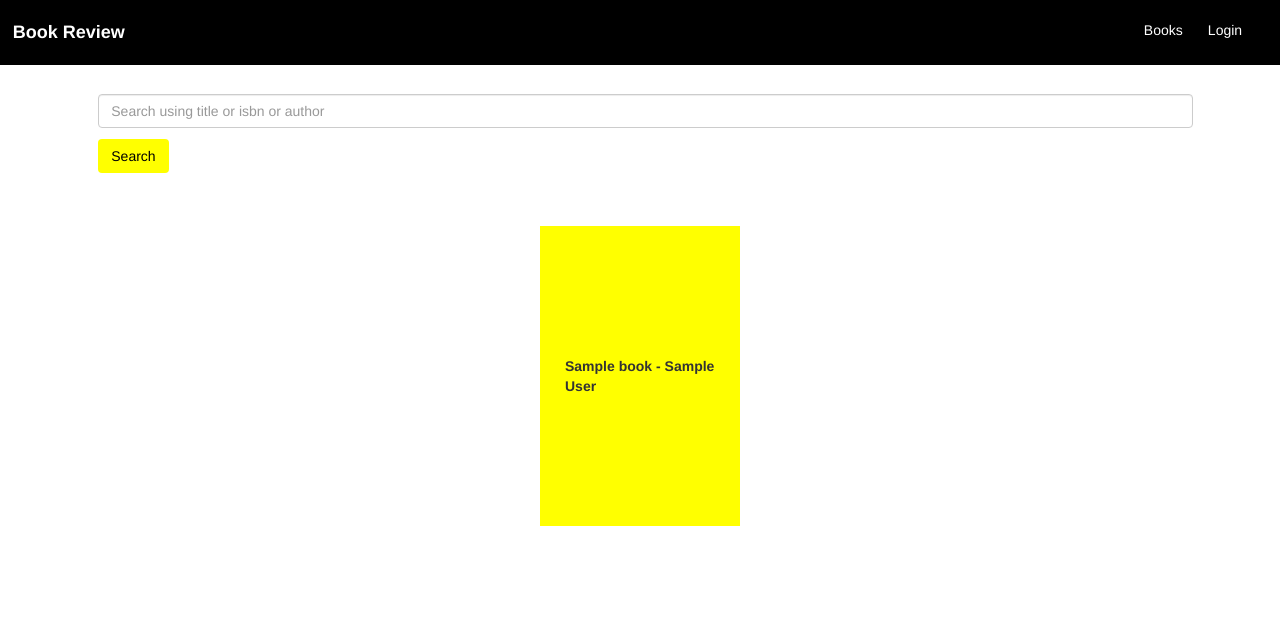
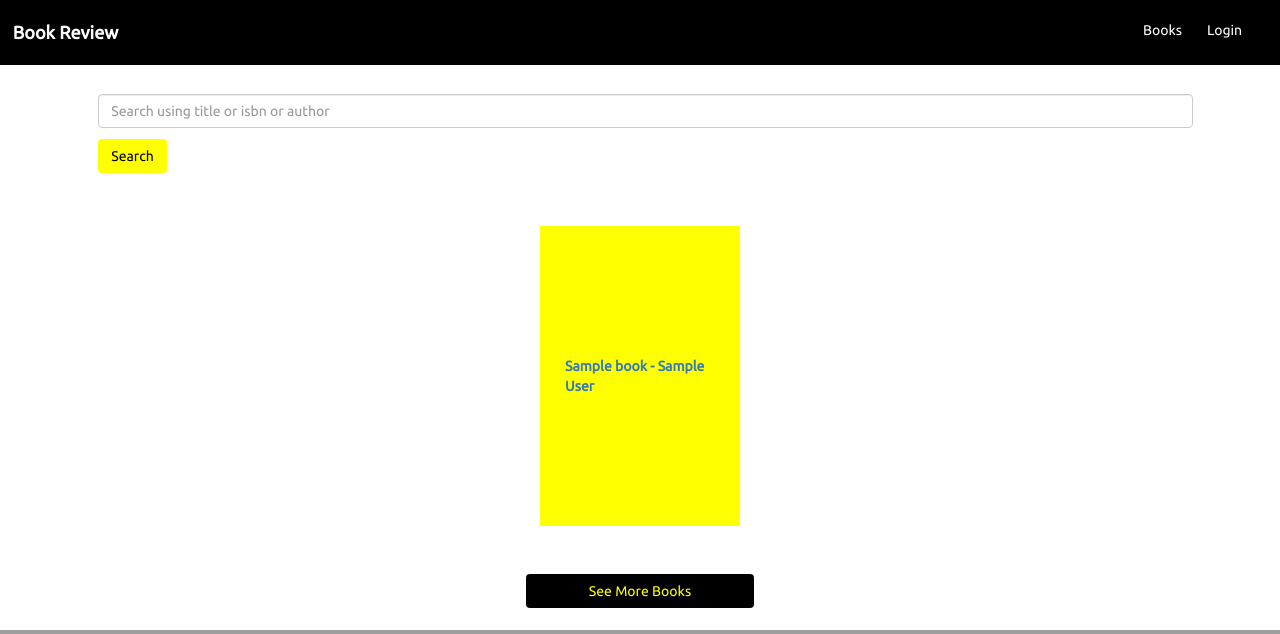
Before and after one commit to Kiptim54/book_review, a Flask app: template templates/index.html in a window 1280 px wide. Shown: the top 634 px of the page. Before the commit the page ends 526 px from the top, so only its background shows below. Run offline with Flask 2, Linux system fonts and the light colour scheme; the template is opened without the code that fills it: most values are stand-ins (such as "Sample title", 1, 10 or a date in 2020); some libraries are stand-ins or nearby versions; grey boxes are pictures that could not be loaded.

Commit message:
added contact form; functionality not working

```diff
--- a/application.py
+++ b/application.py
@@ -34,8 +34,7 @@ db = scoped_session(sessionmaker(bind=engine))
 @app.route("/")
 def index():
     title = "Home | Book Review"
-    books=db.execute('SELECT * FROM books LIMIT 20').fetchall()
-    print(books)
+    books=db.execute('SELECT * FROM books LIMIT 10').fetchall()
     if 'username' in session:
         user = session['username']
         return render_template('index.html', title=title, user=user, books=books)
@@ -122,15 +121,13 @@ def login():
 
 @app.route('/book/<isbn>/')
 def book(isbn):
-    print("we are here")
     title="Book Review | Book "
     isbn=isbn
-    key=key
+    key=os.getenv('key')
     book_details=requests.get('https://www.goodreads.com/book/review_counts.json', params={"key":key, "isbns":isbn})
     results=book_details.json()
     results=results['books']
     book_details=db.execute('SELECT * FROM books WHERE isbn=:isbn', {"isbn": isbn})
-    print(book_details)
     return render_template('book.html', title=title,reviews=results, book=book_details)
 
 
--- a/static/styles.css
+++ b/static/styles.css
@@ -1,6 +1,7 @@
 *{
     margin:0;
     padding:0;
+    font-family: 'Ubuntu', sans-serif;
 }
 a,  a:hover{
     text-decoration: none;
@@ -34,7 +35,7 @@ a,  a:hover{
 .search_books_form input{
     margin:.5%;
 }
-.search_books_form .btn{
+.search_books_form .btn, .btn{
     background:yellow;
     color:black;
 }
@@ -54,3 +55,42 @@ a,  a:hover{
     justify-content: center;
     flex-flow: row wrap;
 }
+.more_books_btn{
+    text-align: center;
+    width: 20%;
+    margin: auto;
+    display: block;
+    background:black;
+    color:yellow;
+    margin:2% auto;
+
+}
+.more_books_btn:hover{
+    color:yellow;
+}
+.background_pexel{
+    height: 60vh;
+    background-image:url(https://images.pexels.com/photos/34592/pexels-photo.jpg?auto=compress&cs=tinysrgb&dpr=2&h=650&w=940);
+    background-position: center;
+    background-size:cover;
+    background-repeat: no-repeat;
+    background-attachment: fixed;
+    display:flex;
+    flex-flow:column;
+    justify-content: center;
+    color:white;
+    font-weight: bold;
+    align-items: center;
+    text-align: center;
+}
+
+.contact_form_row{
+    padding:3%;
+}
+.contact_form_row h3{
+    font-weight: bolder;
+}
+.contact_form_row hr{
+    width: 20%;
+    border: 2px solid yellow;
+}
--- a/templates/base.html
+++ b/templates/base.html
@@ -7,6 +7,7 @@
     <meta http-equiv="X-UA-Compatible" content="ie=edge">
     {% block styles%}
     {{ super() }}
+    <link href="https://fonts.googleapis.com/css?family=Ubuntu" rel="stylesheet">
     <link rel="stylesheet" href="{{url_for('static',filename='styles.css')}}">
     {% endblock %}
     {% if title %}
--- a/templates/index.html
+++ b/templates/index.html
@@ -28,12 +28,55 @@
         <div class="col-md-12 books-row">
             {% for book in books %}
             <div class="book">
+                <a href="{{url_for('book', isbn=book.isbn)}}">
                 {{book.title}} - {{book.author}}
+            </a>
             </div>
             {% endfor %}
         </div>
     </div>
 </div>
+<div class="container">
+    <div class="row">
+        <div class="col-md-12">
+            <a href="{{url_for('display_books')}}">
+            <button class="btn more_books_btn">See More Books</button>
+        </a>
+        </div>
+    </div>
+</div>
+<div class="container-fluid">
+    <div class="row">
+        <div class=" col-md-12 background_pexel">
+            <h1>A quote on a books or something</h1>
+            <h4>~ Author Name</h4>
+        </div>
+    </div>
+</div>
+<div class="container">
+    <div class="row contact_form_row">
+        <div class="col-md-12">
+            <h3>Contact Us</h3>
+            <hr>
+            <form action="">
+                <label for="name"> Name:
+                </label>
+                <input type="text" placeholder="Name" class="form-control" id="name">
+                <br>
+                <label for="email"> Email:
+                    </label>
+                    <input type="email" placeholder="Email" id="email" class="form-control">
+                    <br>
+                <label for="message">Your message to us:</label>
+                <textarea name="message" id="message" cols="30" rows="10" class="form-control">
 
+                </textarea>
+                <br>
+                <input type="submit" value="Send Message" class="btn">
+
+            </form>
+        </div>
+    </div>
+</div>
 
 {% endblock%}
```
Also changed, not shown: templates/books.html (+16 -11 lines).
